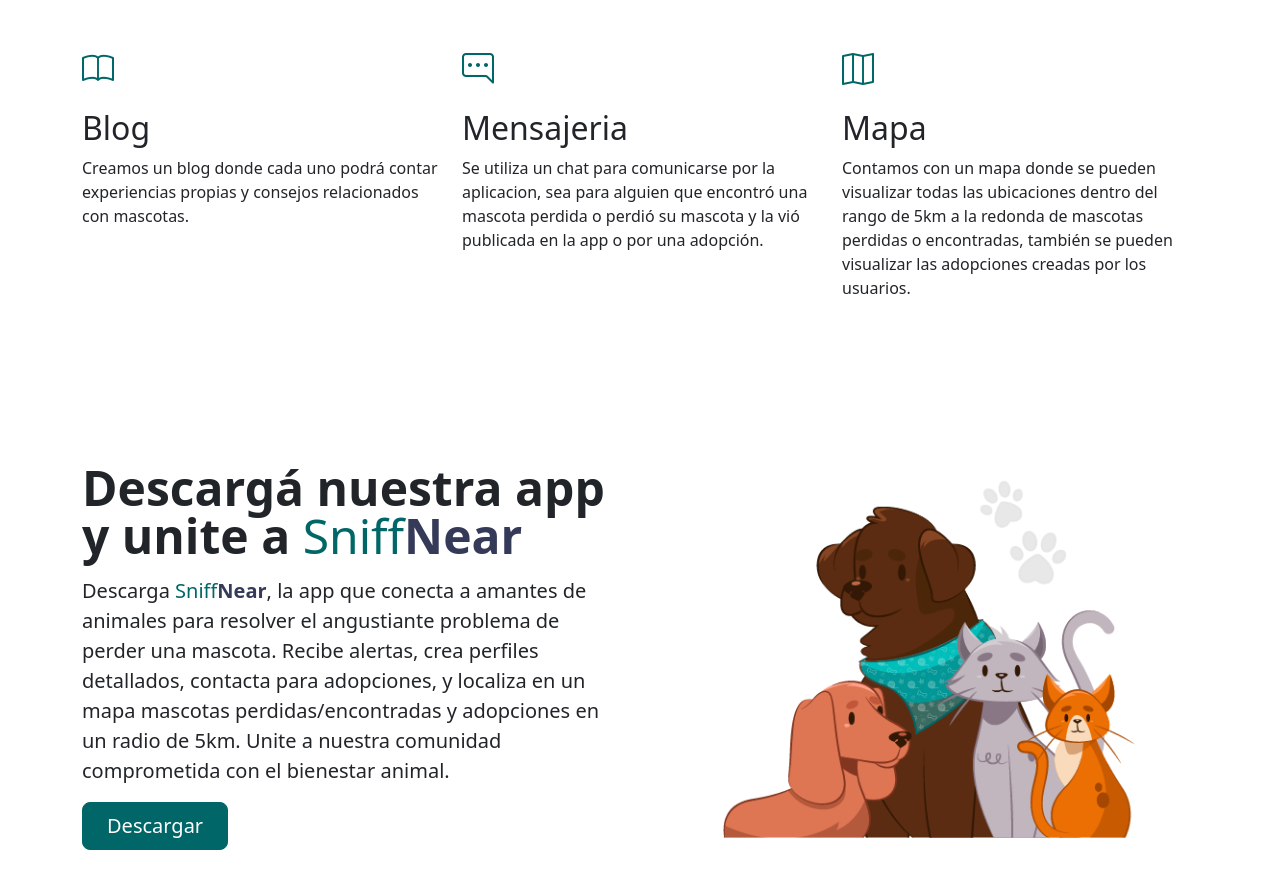
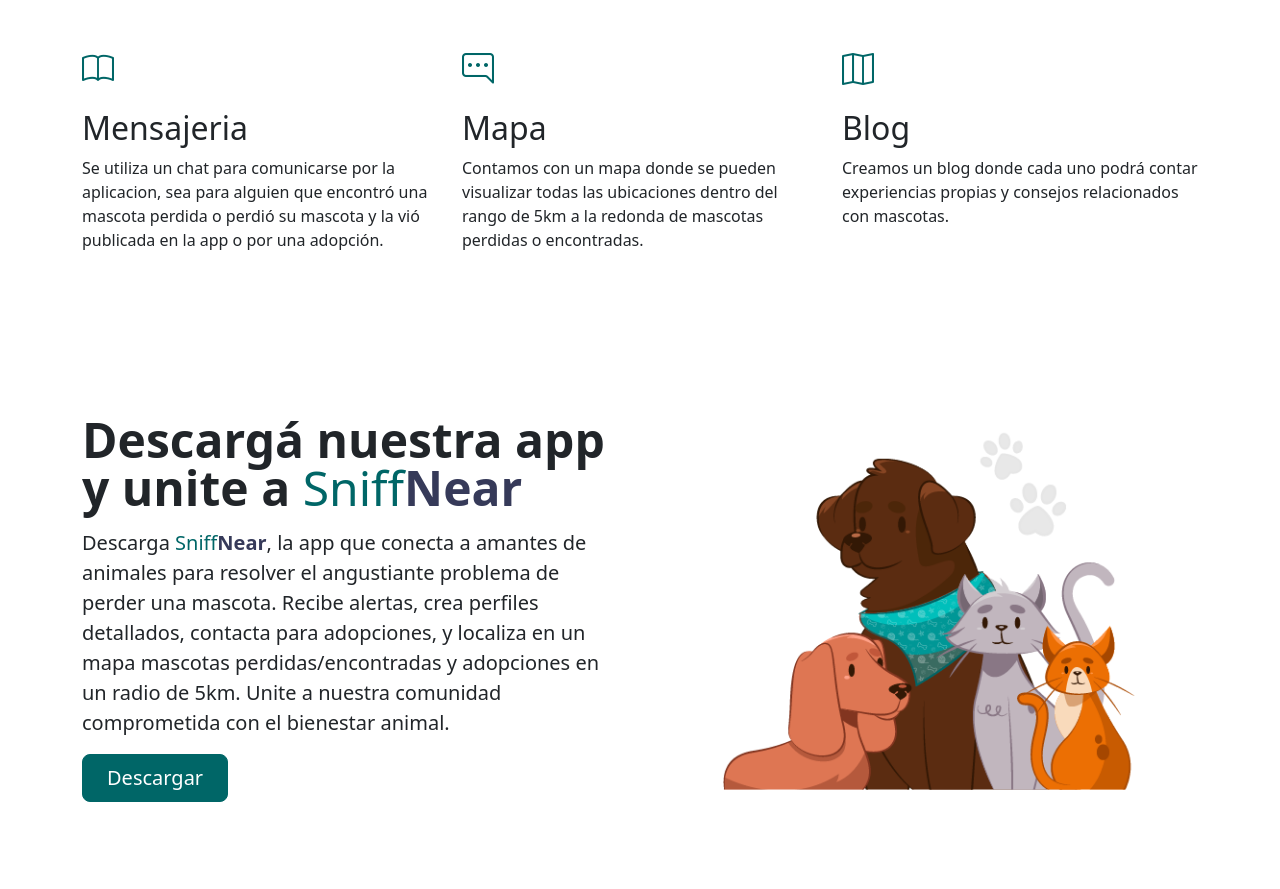
Before and after one commit to julibdr/LandingPageSniffNear, a plain HTML site: page index.html in a window 1280 px wide. Shown: the part 1645-2534 px from the top of the page. Drawn offline with nearby package versions, Linux system fonts and the light colour scheme.

Commit message:
arreglos

```diff
--- a/index.html
+++ b/index.html
@@ -97,26 +97,25 @@
                 <div class="feature-icon d-inline-flex align-items-center justify-content-center bg-gradient fs-2 mb-3">
                     <i class="bi bi-book custom-secondary-text"></i>
                 </div>
-                <h3 class="fs-2">Blog</h3>
-                <p>Creamos un blog donde cada uno podrá contar experiencias propias y consejos relacionados con
-                    mascotas.</p>
+                <h3 class="fs-2">Mensajeria</h3>
+                <p>Se utiliza un chat para comunicarse por la aplicacion, sea para alguien que encontró una mascota
+                    perdida o perdió su mascota y la vió publicada en la app o por una adopción.</p>
             </div>
             <div class="feature col">
                 <div class="feature-icon d-inline-flex align-items-center justify-content-center bg-gradient fs-2 mb-3">
                     <i class="bi bi-chat-right-dots custom-secondary-text"></i>
                 </div>
-                <h3 class="fs-2">Mensajeria</h3>
-                <p>Se utiliza un chat para comunicarse por la aplicacion, sea para alguien que encontró una mascota
-                    perdida o perdió su mascota y la vió publicada en la app o por una adopción.
+                    <h3 class="fs-2">Mapa</h3>
+                    <p>Contamos con un mapa donde se pueden visualizar todas las ubicaciones dentro del rango de 5km a la
+                        redonda de mascotas perdidas o encontradas.</p>
             </div>
             <div class="feature col">
                 <div class="feature-icon d-inline-flex align-items-center justify-content-center bg-gradient fs-2 mb-3">
                     <i class="bi bi-map custom-secondary-text"></i>
                 </div>
-                <h3 class="fs-2">Mapa</h3>
-                <p>Contamos con un mapa donde se pueden visualizar todas las ubicaciones dentro del rango de 5km a la
-                    redonda de mascotas perdidas o encontradas, también se pueden visualizar las adopciones creadas por
-                    los usuarios.</p>
+                    <h3 class="fs-2">Blog</h3>
+                <p>Creamos un blog donde cada uno podrá contar experiencias propias y consejos relacionados con
+                    mascotas.</p>
             </div>
         </div>
     </div>
```
